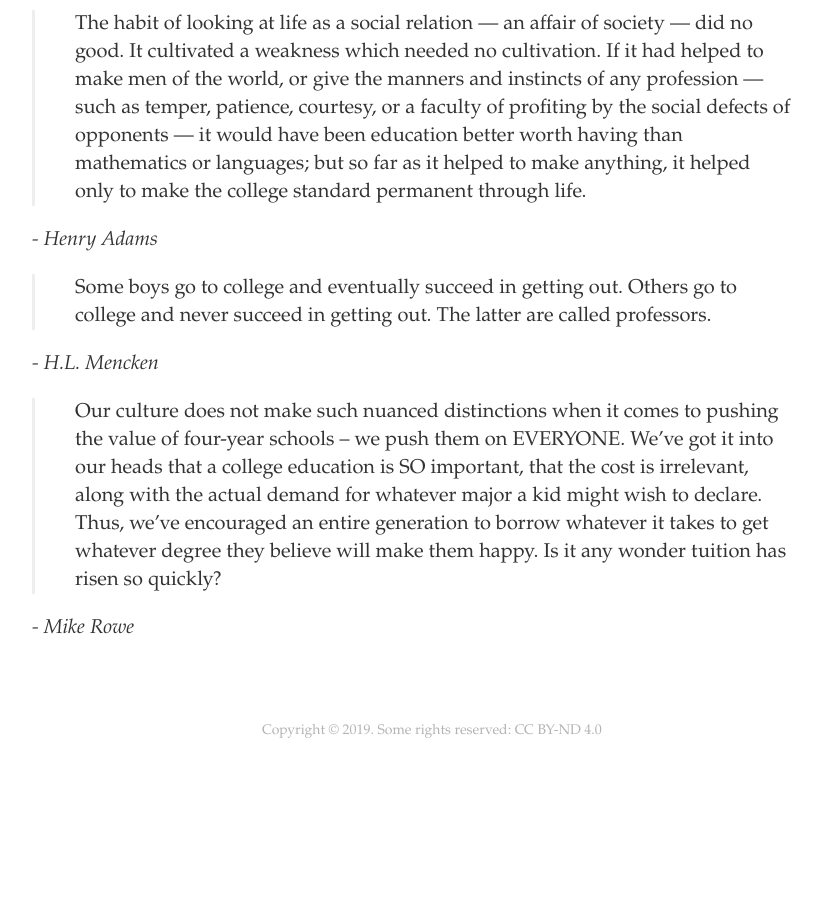
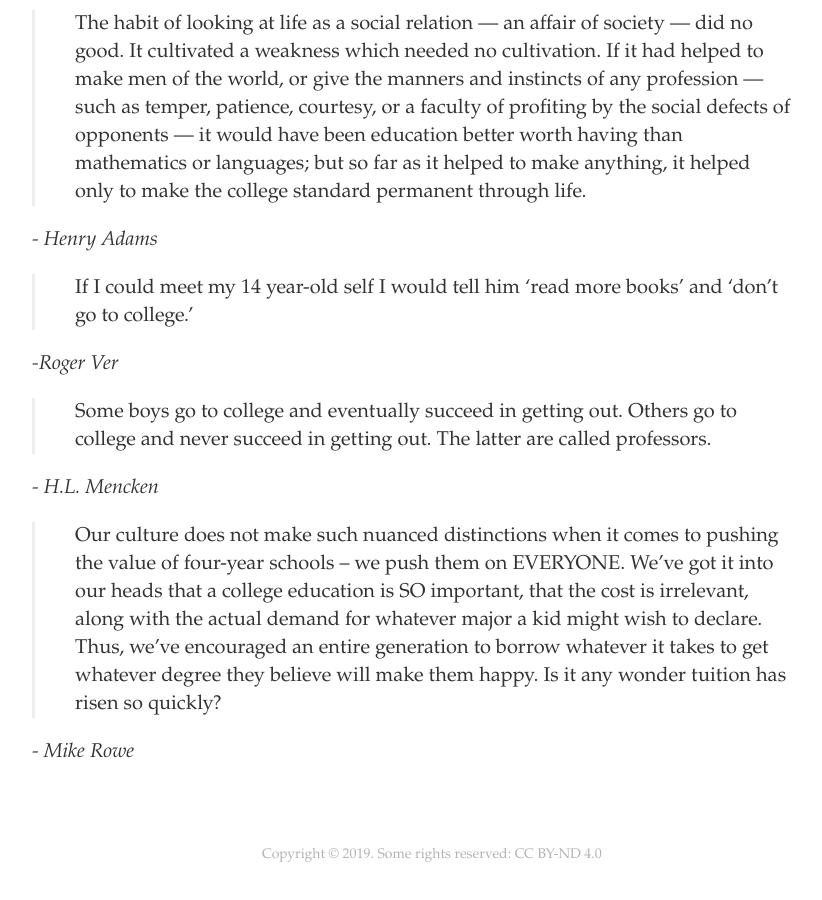
Before and after one commit to derykmakgill/nsi, a Jekyll site: the page built from commonplace.md, in a window 1280 px wide and 900 px high, scrolled down 2645 px. Shown: the whole window, without its empty margins (208-1030 px from the left). Built offline with Jekyll 4.4.1, drawn with Linux system fonts in a browser that asks for light colours; before the commit the page ends 3421 px from its top, so only the background shows below that.

Commit message:
Update commonplace.md

```diff
--- a/commonplace.md
+++ b/commonplace.md
@@ -67,6 +67,10 @@ A living collection of quotes against college, with contributors like best-selli
 
 <cite>- Henry Adams</cite>
 
+> If I could meet my 14 year-old self I would tell him ‘read more books’ and ‘don’t go to college.’
+
+<cite>-Roger Ver</cite>
+
 > Some boys go to college and eventually succeed in getting out. Others go to college and never succeed in getting out. The latter are called professors.
 
 <cite>- H.L. Mencken</cite>
```
